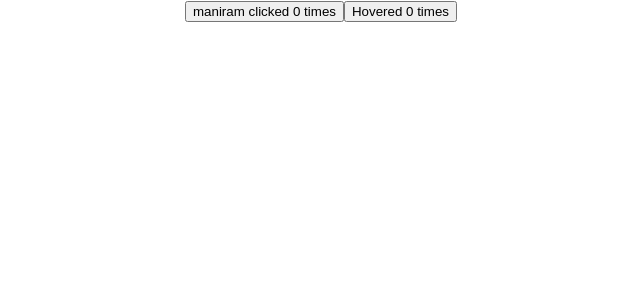
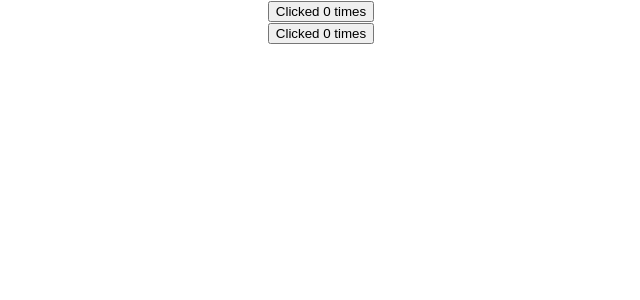
Before and after one commit to R4m21/ReactJs, a React (Create React App) app: page / in a window 1280 px wide. Shown: the top 300 px of the page, without its empty margins (319-959 px from the left). Built offline with nearby package versions, Linux system fonts and the light colour scheme.

Commit message:
Render Props part1 (similer of HOC)

```diff
--- a/src/App.js
+++ b/src/App.js
@@ -1,6 +1,8 @@
 import "./App.css";
-import HoverCounter from "./components/HoverCounter";
-import ClickCounter from "./components/ClickCounter";
+import ClickCounterTwo from "./components/ClickCounterTwo";
+import HoverCounterTwo from "./components/HoverCounterTwo";
+// import HoverCounter from "./components/HoverCounter";
+// import ClickCounter from "./components/ClickCounter";
 // import ErrorBoundary from "./components/ErrorBoundary";
 // import Hero from "./components/Hero";
 // import PortalDemo from "./components/PortalDemo";
@@ -122,10 +124,13 @@
       <ErrorBoundary>
         <Hero heroName="Joker" />
       </ErrorBoundary> */}
-
+{/*
       <ClickCounter name='maniram'/>
 
-      <HoverCounter/>
+      <HoverCounter/> */}
+
+      <ClickCounterTwo/>
+      <HoverCounterTwo/>
     </div>
   );
 }
--- /dev/null
+++ b/src/components/ClickCounterTwo.js
@@ -0,0 +1,25 @@
+import React, { Component } from "react";
+class ClickCounterTwo extends Component {
+  constructor(props) {
+    super(props);
+
+    this.state = {
+      count: 0,
+    };
+  }
+  incrementCount = () => {
+    this.setState((prevState) => {
+      return { count: prevState.count + 1 };
+    });
+  };
+  render() {
+      const {count} = this.state
+    return (
+      <div>
+        <button onClick={this.incrementCount}>Clicked {count} times</button>
+      </div>
+    );
+  }
+}
+
+export default ClickCounterTwo;
--- /dev/null
+++ b/src/components/HoverCounterTwo.js
@@ -0,0 +1,25 @@
+import React, { Component } from "react";
+class HoverCounterTwo extends Component {
+  constructor(props) {
+    super(props);
+
+    this.state = {
+      count: 0,
+    };
+  }
+  incrementCount = () => {
+    this.setState((prevState) => {
+      return { count: prevState.count + 1 };
+    });
+  };
+  render() {
+      const {count} = this.state
+    return (
+      <div>
+        <button onMouseOver={this.incrementCount}>Clicked {count} times</button>
+      </div>
+    );
+  }
+}
+
+export default HoverCounterTwo;
```
